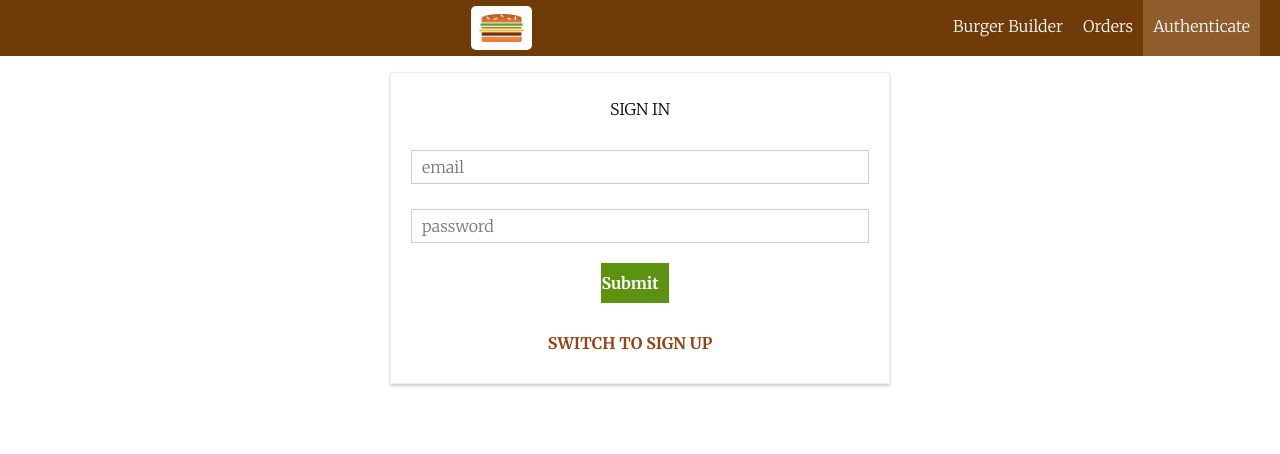
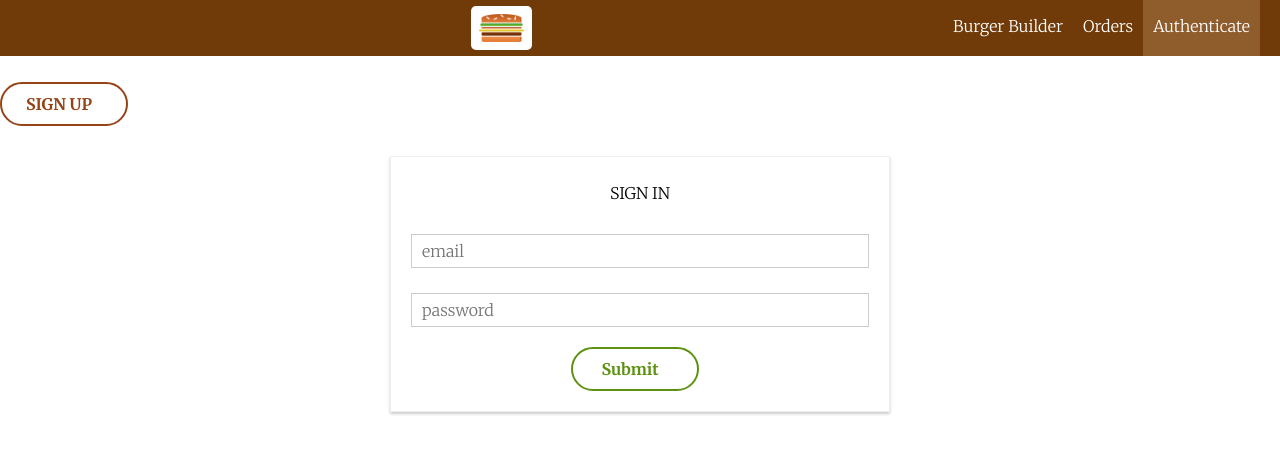
Before and after one commit to ing-arriola/BurgerBuilderApp, a React app: page /auth in a window 1280 px wide. Shown: the top 454 px of the page. Built offline with nearby package versions, Linux system fonts and the light colour scheme.

Commit message:
Updating UI depending on auth state

```diff
--- a/src/components/Navigation/NavigationItems/NavigationItems.js
+++ b/src/components/Navigation/NavigationItems/NavigationItems.js
@@ -2,14 +2,18 @@ import React from "react";
 import classes from "./NavigationItems.css";
 import NavigationItem from "../NavigationItems/NavigationItem/NavigationItem";
 
-const NavigationItems = () => {
+const NavigationItems = (props) => {
   return (
     <ul className={classes.NavigationItems}>
       <NavigationItem link="/" exact>
         Burger Builder
       </NavigationItem>
       <NavigationItem link="/orders">Orders</NavigationItem>
-      <NavigationItem link="/auth">Authenticate</NavigationItem>
+      {props.authenticated ? (
+        <NavigationItem link="/auth">Authenticate</NavigationItem>
+      ) : (
+        <NavigationItem link="/Logout">Log out</NavigationItem>
+      )}
     </ul>
   );
 };
--- a/src/components/Navigation/SideDrawer/SideDrawer.js
+++ b/src/components/Navigation/SideDrawer/SideDrawer.js
@@ -21,7 +21,7 @@ const SideDrawer = (props) => {
           <Logo />
         </div>
         <nav>
-          <NavigationItems />
+          <NavigationItems authenticated={props.auth} />
         </nav>
       </div>
     </Aux>
--- a/src/components/Navigation/Toolbar/Toolbar.js
+++ b/src/components/Navigation/Toolbar/Toolbar.js
@@ -12,7 +12,7 @@ const Toolbar = (props) => {
         <Logo />
       </div>
       <nav>
-        <NavigationsItems />
+        <NavigationsItems authenticated={props.auth} />
       </nav>
     </header>
   );
--- a/src/components/UI/Button/Button.css
+++ b/src/components/UI/Button/Button.css
@@ -24,12 +24,16 @@
 }
 
 .AuthSuccess {
-  background: #5c9210;
-  color: #fff;
+  color: #5c9210;
+  border-radius: 50px;
+  border: 2px solid #5c9210;
+  width: 8rem;
 }
 
 .Auth {
-  color: #fff;
-  background: #944317;
-  text-align: center;
+  display: inline-block;
+  color: #944317;
+  border-radius: 50px;
+  border: 2px solid #944317;
+  width: 8rem;
 }
--- a/src/components/containers/Auth/Auth.css
+++ b/src/components/containers/Auth/Auth.css
@@ -8,6 +8,9 @@
   padding: 10px;
   box-sizing: border-box;
 }
+.alignSignIn {
+  display: inline-block;
+}
 
 @media (min-width: 600px) {
   .Auth {
--- a/src/components/containers/Auth/Auth.js
+++ b/src/components/containers/Auth/Auth.js
@@ -100,6 +100,12 @@ class Auth extends Component {
     }
 
     return (
+      <div>
+        <div classes={classes.alignSignIn}>
+          <Button clicked={this.switchAuthMode} Btntype="Auth">
+            {this.state.isSignUp ? "SIGN UP" : "SIGN IN"}
+          </Button>
+        </div>
         <div className={classes.Auth}>
           {errorMessage}
           <p>{this.state.isSignUp ? "SIGN IN" : "SIGN UP"}</p>
@@ -107,9 +113,7 @@ class Auth extends Component {
             {form}
             <Button Btntype="AuthSuccess">Submit</Button>
           </form>
-        <Button clicked={this.switchAuthMode} Btntype="Danger">
-          {this.state.isSignUp ? "SWITCH TO SIGN UP" : "SWITCH TO SIGN IN"}
-        </Button>
+        </div>
       </div>
     );
   }
--- a/src/hoc/Layout/Layout.js
+++ b/src/hoc/Layout/Layout.js
@@ -1,4 +1,5 @@
 import React, { Component } from "react";
+import { connect } from "react-redux";
 import Aux from "../Aux";
 import classes from "./Layout.css";
 import Toolbar from "../../components/Navigation/Toolbar/Toolbar";
@@ -21,9 +22,10 @@ class Layout extends Component {
   render() {
     return (
       <Aux>
-        <Toolbar showMenu={this.showMenuHandler} />
+        <Toolbar auth={this.props.notAuth} showMenu={this.showMenuHandler} />
         <main className={classes.Content}>{this.props.children}</main>
         <SideDrawer
+          auth={this.props.notAuth}
           show={this.state.showSideDrawer}
           closed={this.sideDrawerClosedHandler}
         />
@@ -32,4 +34,10 @@ class Layout extends Component {
   }
 }
 
-export default Layout;
+const mapStateToProps = (state) => {
+  return {
+    notAuth: state.auth.token == null,
+  };
+};
+
+export default connect(mapStateToProps)(Layout);
```
Lines whose indentation alone changed are shown as unchanged.
